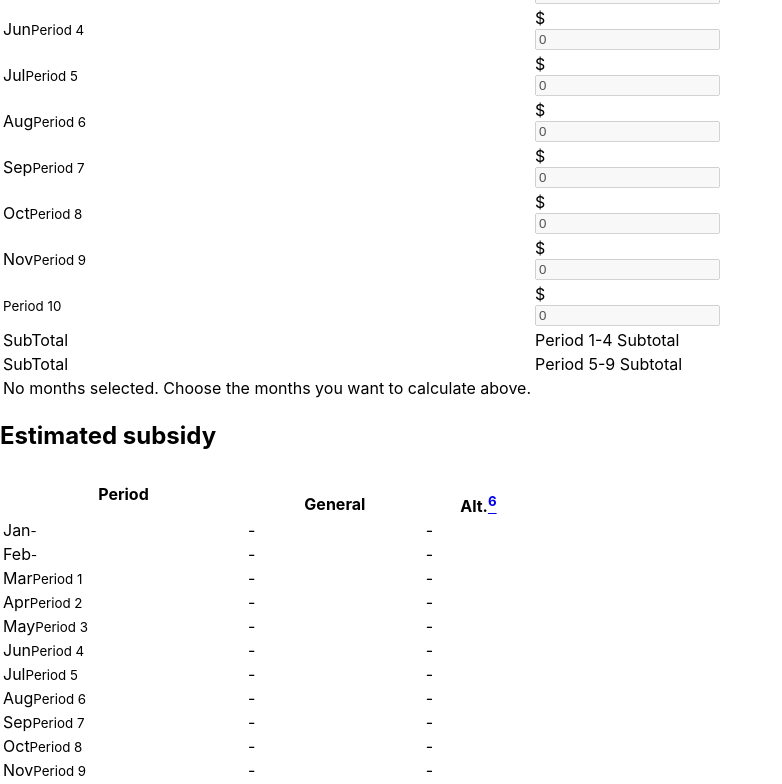
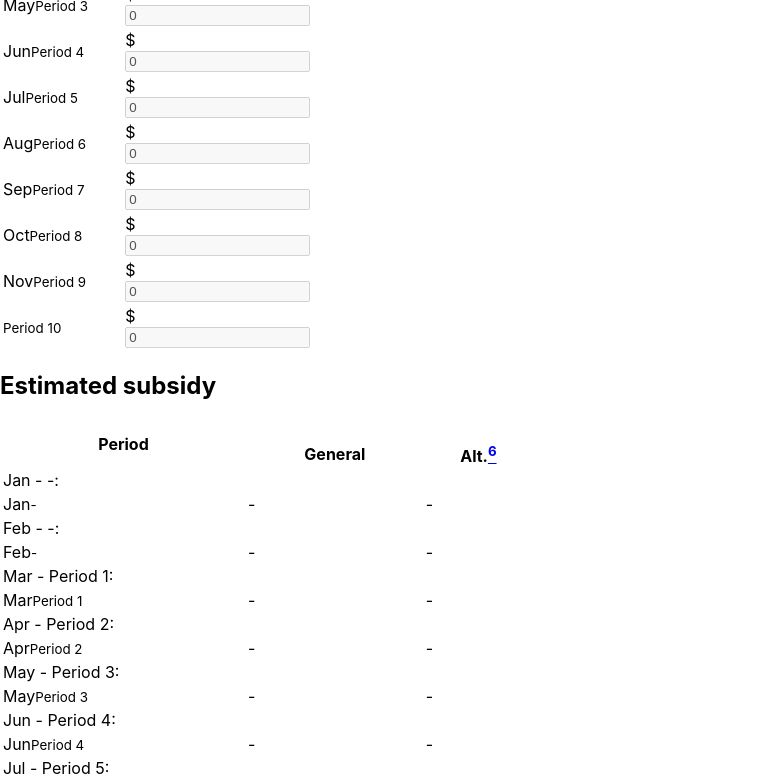
Before and after one commit to gopunchcard/cews-calculator, a React (Create React App) app: page / in a window 1280 px wide. Shown: the part 4122-4906 px from the top of the page, without its empty margins (0-782 px from the left). Built offline with nearby package versions, Linux system fonts and the light colour scheme; the HTML template or start-up script is replaced by a standard one; a web font is replaced by a local one.

Commit message:
Made the subtotals' layout more responsive

```diff
--- a/src/Calculator.tsx
+++ b/src/Calculator.tsx
@@ -107,6 +107,9 @@ const Calculator: React.FC<IProps> = (props: IProps) => {
 									})}
 								</tbody>
 							</table>
+							<div className="d-none d-lg-block text-center text-lg-left mt-3 pt-2">
+								<button className="btn btn-outline-primary" onClick={reset}>Reset fields</button>
+							</div>
 						</div>
 						<div className="col-md px-md-0">
 							<h2 className="d-md-none h6 text-monospace text-uppercase">
@@ -281,18 +284,27 @@ const Calculator: React.FC<IProps> = (props: IProps) => {
 											</tr>
 										)
 									})}
-									<tr className="d-none d-md-table-row">
-										<td className="d-md-none pl-3 text-uppercase text-monospace small text-nowrap align-middle">SubTotal</td>
-										<td className="pr-3">Period 1-4 Subtotal</td>
+									</tbody>
+									{enabledPeriods.includes(true) && (
+										<React.Fragment>
+											<thead>
+												<tr>
+													<th colSpan={2} className="d-none d-lg-table-cell pl-lg-3 pr-lg-2 visibility-hidden"><h2 className="h6 mt-3 mb-0 text-md-center text-monospace text-uppercase">&nbsp;</h2></th>
 												</tr>
-									<tr className="d-none d-md-table-row">
-										<td className="d-md-none pl-3 text-uppercase text-monospace small text-nowrap align-middle">SubTotal</td>
-										<td className="pr-3">Period 5-9 Subtotal</td>
+											</thead>
+											<tbody className="text-right">
+												<tr className="d-none d-lg-table-row bg-transparent">
+													<td className="pr-3 text-monospace"><small>Period 1-4</small></td>
+												</tr>
+												<tr className="d-none d-lg-table-row bg-transparent">
+													<td className="pr-3 text-monospace"><small>Period 5-9</small></td>
 												</tr>
 												{!enabledPeriods.includes(true) && (
-										<tr className="bg-transparent d-md-none"><td className="px-0 font-italic text-muted">No months selected. Choose the months you want to calculate above.</td></tr>
+													<tr className="bg-transparent d-md-none"><td className="px-0 font-italic text-muted text-left">No months selected. Choose the months you want to calculate above.</td></tr>
 												)}
 											</tbody>
+										</React.Fragment>
+									)}
 							</table>
 						</div>
 					</div>
@@ -301,13 +313,13 @@ const Calculator: React.FC<IProps> = (props: IProps) => {
 					<h2 className="h6 text-md-center text-monospace text-uppercase">
 						Estimated subsidy
 					</h2>
-					<table className="table table-sm table-striped table-borderless mb-0">
+					<table className="table table-sm table-borderless mb-0">
 						<thead>
 							<tr>
-								<th className="d-none d-md-table-cell d-lg-none pl-3 text-monospace line-height-1">
+								<th className="d-none d-sm-table-cell d-lg-none pl-3 text-monospace line-height-1">
 									Period
 								</th>
-								<th className="px-3 text-monospace text-right line-height-1">
+								<th className="pl-3 text-monospace text-right line-height-1">
 									<span><br className="d-none d-lg-inline-block" />General</span>
 								</th>
 								<th className="px-3 text-monospace text-right line-height-1">
@@ -318,8 +330,14 @@ const Calculator: React.FC<IProps> = (props: IProps) => {
 						<tbody>
 							{values2019.map((item, index: number) => {
 								return (
-									<tr key={`column-results-${index}`} className={classnames(!checkEnabledPeriods(index) && 'disabled', !enabledPeriods[index] && 'd-none d-lg-table-row')}>
-										<td className="pl-3 text-uppercase text-monospace small text-nowrap align-middle d-lg-none">
+									<React.Fragment key={`column-results-${index}`}>
+										<tr className={classnames('d-sm-none', !checkEnabledPeriods(index) && 'disabled', !enabledPeriods[index] && 'd-none')}>
+											<td colSpan={2} className="pb-0 text-uppercase text-monospace small text-nowrap align-middle">
+												{monthLabels[index]} - {index - periodStart >= 0 ? `Period ${index - periodStart + 1}` : '-'}:
+											</td>
+										</tr>
+										<tr className={classnames(!checkEnabledPeriods(index) && 'disabled', !enabledPeriods[index] && 'd-none d-lg-table-row', !(index % 2) && 'bg-sm-table-accent')}>
+											<td className="pl-3 text-uppercase text-monospace small text-nowrap align-middle d-none d-sm-table-cell d-lg-none">
 												{monthLabels[index]}
 												<small className="d-block mt-n2">
 													{index - periodStart >= 0 ? `Period ${index - periodStart + 1}` : '-'}
@@ -356,27 +374,43 @@ const Calculator: React.FC<IProps> = (props: IProps) => {
 												</div>
 											</td>
 										</tr>
+									</React.Fragment>
 								)
 							})}
-							<tr className="d-none d-lg-table-row">
-
-								<td className="pl-lg-3 pr-lg-2" >{getGeneralSubTotals1to4()}</td>
-								<td className="pl-lg-2 pr-3" >{getAltSubTotals1to4()}</td>
-							</tr>
-							<tr className="d-none d-lg-table-row">
-
-								<td className="pl-lg-3 pr-lg-2" >{getGeneralSubTotals5to9()}</td>
-								<td className="pl-lg-2 pr-3" >{getAltSubTotals5to9()}</td>
-							</tr>
 							{!enabledPeriods.includes(true) && (
-
-								<tr className="bg-transparent d-md-none"><td className="px-0 font-italic text-muted" colSpan={3}>No months selected. Choose the months you want to calculate above.</td></tr>
+								<tr className="bg-transparent d-lg-none"><td className="px-0 font-italic text-muted" colSpan={3}>No months selected. Choose the months you want to calculate above.</td></tr>
 							)}
 						</tbody>
+
+						{enabledPeriods.includes(true) && (
+							<React.Fragment>
+								<thead>
+									<tr className="border-top border-dark">
+										<th colSpan={3} className="d-none d-lg-table-cell pl-lg-3 pr-lg-2"><h2 className="h6 mt-3 mb-0 text-md-center text-monospace text-uppercase">Estimated subtotal</h2></th>
+									</tr>
+								</thead>
+								<tbody>
+									<tr className="d-sm-none bg-transparent"><td colSpan={2}><h2 className="h6 mt-3 mb-0 text-md-center text-monospace text-uppercase">Period 1-4 Subtotal</h2></td></tr>
+									<tr className="d-lg-table-row bg-transparent">
+
+										<td className="d-none d-sm-table-cell d-lg-none pl-3 text-monospace"><small className="font-weight-bold">Period 1-4 Subtotal</small></td>
+										<td className="pl-lg-3 pr-lg-2 text-right font-weight-bold" >{getGeneralSubTotals1to4()}</td>
+										<td className="pl-lg-2 pr-3 text-right font-weight-bold" >{getAltSubTotals1to4()}</td>
+									</tr>
+									<tr className="d-sm-none bg-transparent"><td colSpan={2}><h2 className="h6 mt-3 mb-0 text-md-center text-monospace text-uppercase">Period 5-9 Subtotal</h2></td></tr>
+									<tr className="d-lg-table-row bg-transparent">
+
+										<td className="d-none d-sm-table-cell d-lg-none pl-3 text-monospace"><small className="font-weight-bold">Period 5-9 Subtotal</small></td>
+										<td className="pl-lg-3 pr-lg-2 text-right font-weight-bold" >{getGeneralSubTotals5to9()}</td>
+										<td className="pl-lg-2 pr-3 text-right font-weight-bold" >{getAltSubTotals5to9()}</td>
+									</tr>
+								</tbody>
+							</React.Fragment>
+						)}
 					</table>
 				</div>
 			</div>
-			<div className="text-center text-lg-left mt-4 mt-lg-3">
+			<div className="d-lg-none text-center text-lg-left mt-4 mt-lg-3">
 				<button className="btn btn-outline-primary" onClick={reset}>Reset fields</button>
 			</div>
 		</React.Fragment>
--- a/src/scss/cews/_calculator.scss
+++ b/src/scss/cews/_calculator.scss
@@ -9,3 +9,9 @@
 .right-0 {
 	right: 0;
 }
+
+@include media-breakpoint-up(sm) {
+	.bg-sm-table-accent {
+		background-color: $table-accent-bg;
+	}
+}
```
Lines whose indentation alone changed are shown as unchanged.
